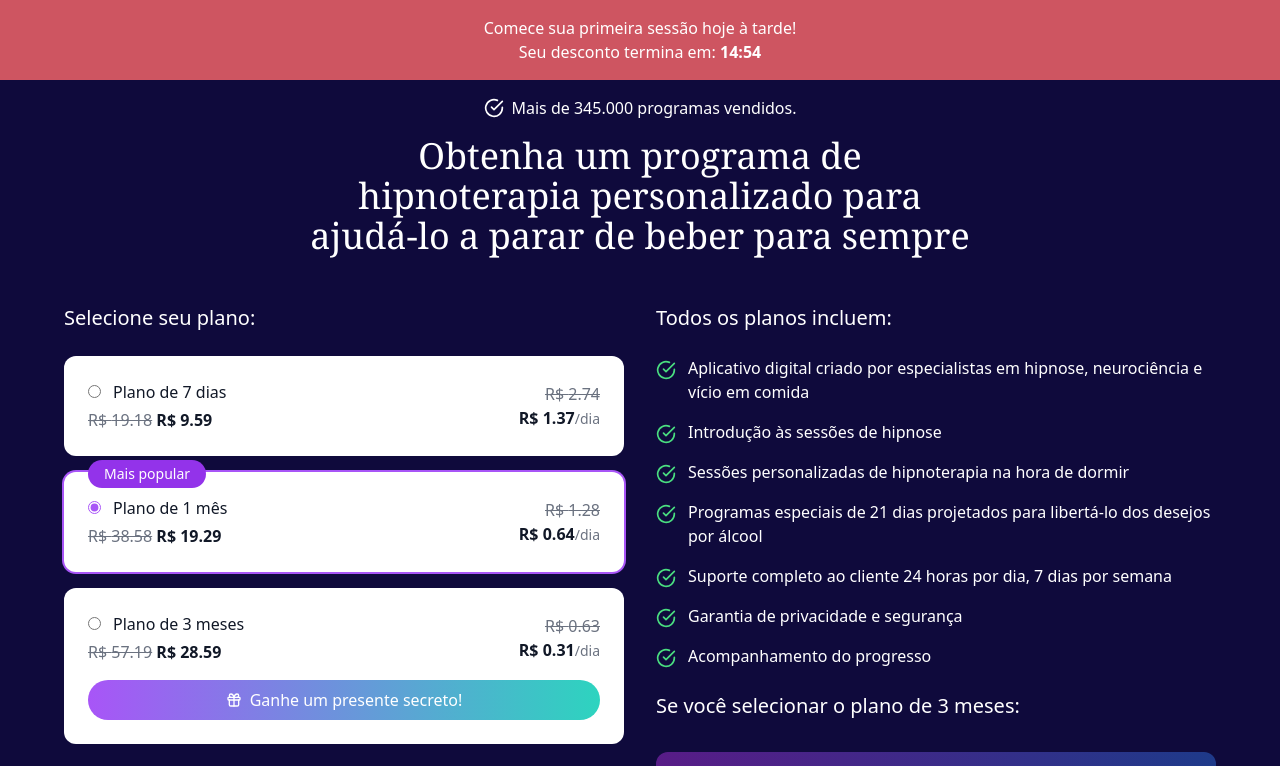
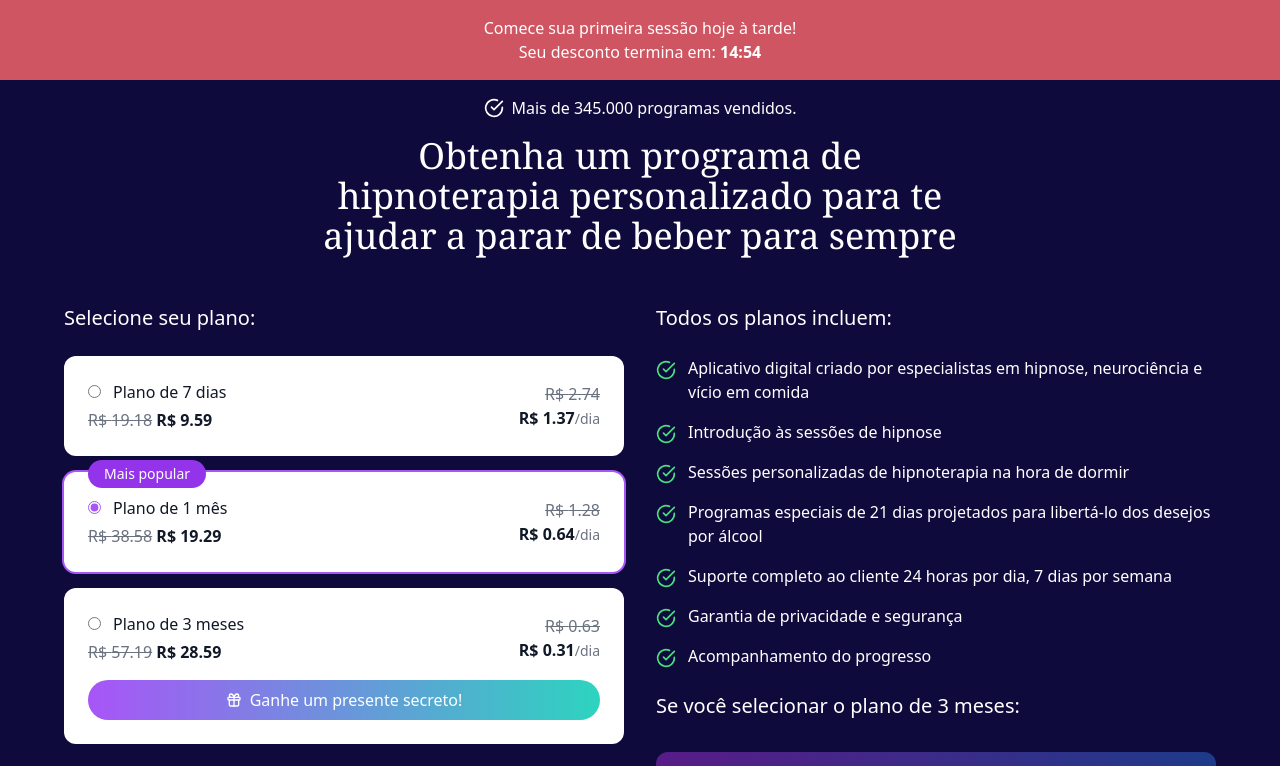
Before and after one commit to pablodevv/kure-sem-alcool, a React (Vite) app: page /checkout in a window 1280 px wide. Shown: the top 766 px of the page. Built offline with nearby package versions, Linux system fonts and the light colour scheme.

Commit message:
Update Checkout.tsx

```diff
--- a/src/pages/Checkout.tsx
+++ b/src/pages/Checkout.tsx
@@ -373,7 +373,7 @@ const handleGetBottomPlan = () => {
           <p>Mais de 345.000 programas vendidos.</p>
         </div>
         <h1 className="text-4xl font-serif mb-12 text-center max-w-2xl mx-auto">
-          Obtenha um programa de hipnoterapia personalizado para ajudá-lo a parar de beber para sempre
+          Obtenha um programa de hipnoterapia personalizado para te ajudar a parar de beber para sempre
         </h1>
 
         {renderPlansSection()}
@@ -499,7 +499,7 @@ const handleGetBottomPlan = () => {
           </div>
 
           <h1 className="text-4xl font-serif mb-12 text-center max-w-2xl mx-auto">
-          Obtenha um programa de hipnoterapia personalizado para ajudá-lo a parar de beber para sempre
+          Obtenha um programa de hipnoterapia personalizado para te ajudar a parar de beber para sempre
         </h1>
 
           {renderPlansSection(true)}
```
